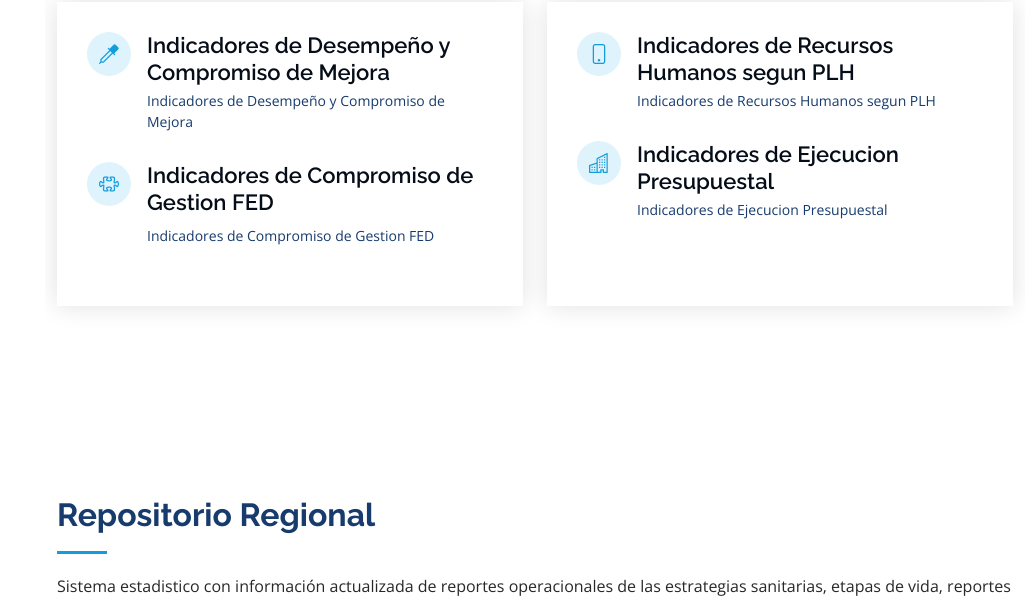
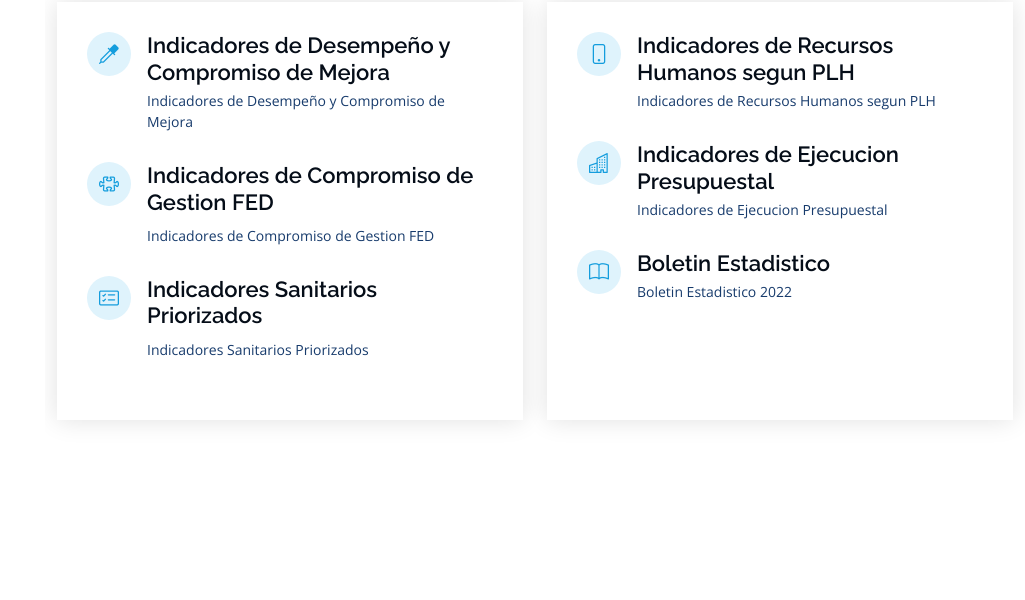
Before and after one commit to veronny/saludjunin, a Django app: page / in a window 1280 px wide. Shown: the part 990-1590 px from the top of the page, without its empty margins (255-1280 px from the left). Run offline with Django 4.2, Linux system fonts and the light colour scheme; some libraries are stand-ins or nearby versions.

Commit message:
resumen ejecutivo

```diff
--- a/principal/templates/index.html
+++ b/principal/templates/index.html
@@ -67,6 +67,7 @@
         <h2>Resumen Ejecutivo</h2>
         <p>Principales Indicadores de Salud</p>
         </div>
+
         <div class="row" data-aos="fade-in">
           <div class="col-lg-6 d-flex align-items-stretch">
           <div class="info">
@@ -81,8 +82,16 @@
               <h4>Indicadores de Compromiso de Gestion FED</h4>
               <a href="https://app.powerbi.com/view?r=eyJrIjoiNDFiYzAyM2ItMTQ5Yy00ZmJiLWE1Y2MtNDczNjg3MjVmZDVhIiwidCI6ImQxYzM1MDFkLWE2MWUtNGJiYi04NDdhLWQ5NDRiZmFlOGRiMCIsImMiOjR9" target="_blank"><p>Indicadores de Compromiso de Gestion FED</p></a>
             </div>
+
+
+            <div class="email">
+              <i class="bi bi-card-checklist"></i>
+              <h4>Indicadores Sanitarios Priorizados</h4>
+              <a href="https://app.powerbi.com/view?r=eyJrIjoiYzljZmMzMDAtZTE5Zi00ZDQ4LWI5NjYtZmMzOTA2YWNhNWZhIiwidCI6ImQxYzM1MDFkLWE2MWUtNGJiYi04NDdhLWQ5NDRiZmFlOGRiMCIsImMiOjR9" target="_blank"><p>Indicadores Sanitarios Priorizados</p></a>
+            </div>
           </div>
           </div>
+
           <div class="col-lg-6 d-flex align-items-stretch">
           <div class="info">
             <div class="phone">
@@ -95,6 +104,12 @@
               <i class="bi bi-building"></i>
               <h4>Indicadores de Ejecucion Presupuestal</h4>
                 <a href="https://app.powerbi.com/view?r=eyJrIjoiMzMwNjU2YmMtYjM5MC00OWE3LWIzZDYtMGU3MmRlNjk4Y2EyIiwidCI6ImQxYzM1MDFkLWE2MWUtNGJiYi04NDdhLWQ5NDRiZmFlOGRiMCIsImMiOjR9" target="_blank"><p>Indicadores de Ejecucion Presupuestal</p></a>
+            </div>
+
+            <div class="address">
+              <i class="bi bi-book"></i>
+              <h4>Boletin Estadistico</h4>
+                <a href="https://drive.google.com/file/d/171E7kS6n46kMnQmDwaExfKTt0wQDLGYK/view?usp=sharing" target="_blank"><p>Boletin Estadistico 2022</p></a>
             </div>
           </div>
           </div>
```
